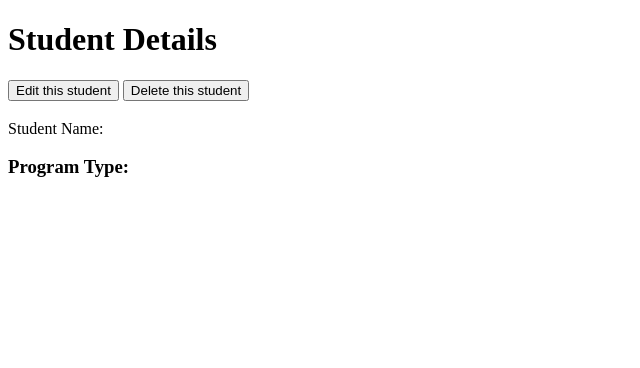
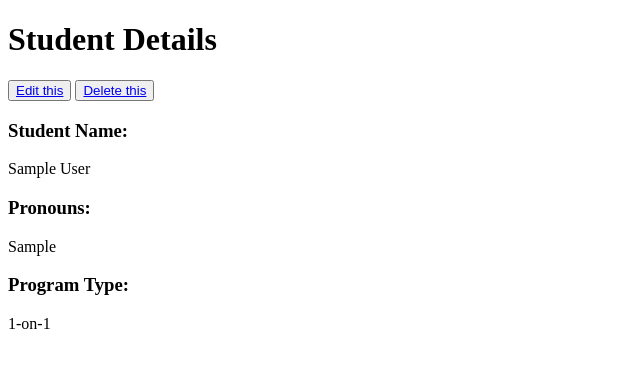
Before and after one commit to jhsu79/lesson-summary-generator, a Django app: page /students/1/ in a window 1280 px wide. Shown: the part 26-394 px from the top of the page, without its empty margins (0-640 px from the left). Run offline with Django 5.2, Linux system fonts and the light colour scheme; tables that the repository leaves empty hold one stand-in row (values such as "Sample post").

Commit message:
debug and light formatting

```diff
--- a/lessonsummarygenerator/main_app/models.py
+++ b/lessonsummarygenerator/main_app/models.py
@@ -4,9 +4,10 @@ from django.contrib.postgres.fields import ArrayField
 from enum import Enum, auto
 
 class PROGRAM_CHOICES(Enum):
-    ONE_ON_ONE = '1'
-    SMALL_GROUP= 'S'
-    CLASSROOM = 'C'
+    TUTORING = '1-on-1'
+    GROUP = 'Small Group'
+    CLASS = 'Classroom'
+
 
 # Create your models here.
 class Concept(models.Model):
@@ -19,6 +20,7 @@ class Concept(models.Model):
 class Student(models.Model):
     first_name = models.CharField(max_length=50, blank = False)
     last_name = models.CharField(max_length=50, blank = False)
-    program_type= models.CharField(max_length=1, choices=[(choice.value, choice.name) for choice in PROGRAM_CHOICES], )
+    pronouns = models.CharField(blank = False)
+    program_type= models.CharField(max_length=15, choices=[(choice.value, choice.name) for choice in PROGRAM_CHOICES], )
     def get_absolute_url(self):
         return reverse('student_detail', kwargs={'student_id': self.id})
--- a/lessonsummarygenerator/main_app/templates/concepts/detail.html
+++ b/lessonsummarygenerator/main_app/templates/concepts/detail.html
@@ -4,8 +4,8 @@
   <div>
     <h1>Concept Details</h1>
     <div>
-        <button href="{% url 'concept_update' concept.id %}" value="Edit">Edit this concept</button>
-        <button href="{% url 'concept_delete' concept.id %}" value="Delete">Delete this concept</button>
+        <button><a href="{% url 'concept_update' concept.id %}" value="Edit">Edit this concept</a></button>
+        <button><a href="{% url 'concept_delete' concept.id %}" value="Delete">Delete this concept</a></button>
       </div>
   </div>
   <div>
--- a/lessonsummarygenerator/main_app/templates/main_app/student_confirm_delete.html
+++ b/lessonsummarygenerator/main_app/templates/main_app/student_confirm_delete.html
@@ -1,7 +1,7 @@
 {% extends 'base.html' %}
 
 {% block content %}
-  <h1>Delete Concept</h1>
+  <h1>Delete Student</h1>
 
   <h4>Are you sure you want to delete this student? This cannot be undone. </h4>
 
--- a/lessonsummarygenerator/main_app/templates/students/detail.html
+++ b/lessonsummarygenerator/main_app/templates/students/detail.html
@@ -4,18 +4,22 @@
   <div>
     <h1>Student Details</h1>
     <div>
-        <button href="{% url 'student_update' Student.id %}" value="Edit">Edit this student</button>
-        <button href="{% url 'student_delete' Student.id %}" value="Delete">Delete this student</button>
+       <button><a href="{% url 'student_update' Student.id %}" value="Edit">Edit this</a></button>
+       <button><a href="{% url 'student_delete' Student.id %}" value="Delete"> Delete this</a></button>
       </div>
   </div>
   <div>
     <div>
-        <h3></h3> Student Name:</h3>
-        <p>{{student.first_name}}{{student.last_name}}</p>
+        <h3>Student Name:</h3>
+        <p>{{Student.first_name}} {{Student.last_name}}</p>
     </div>
     <div>
+      <h3>Pronouns:</h3>
+      <p>{{ Student.pronouns}}</p>
+  </div>
+    <div>
         <h3>Program Type:</h3>
-        <p>{{ student.program_type}}</p>
+        <p>{{ Student.program_type}}</p>
     </div>
   </div>
 </div>
--- a/lessonsummarygenerator/main_app/templates/students/index.html
+++ b/lessonsummarygenerator/main_app/templates/students/index.html
@@ -3,7 +3,7 @@
 <h2> Your Students</h2>
 {% for student in students %}
 <a href="{% url 'student_detail' student.id %}">
-<div>{{student.first_name}}{{student.last_name}}</div>
+<div>{{student.first_name}} {{student.last_name}}</div>
 </a>
 {% endfor %}
 {% endblock %}
```
Also changed, not shown: lessonsummarygenerator/main_app/migrations/0003_alter_student_program_type.py (added), lessonsummarygenerator/main_app/migrations/0004_student_pronouns_alter_student_program_type.py (added).
